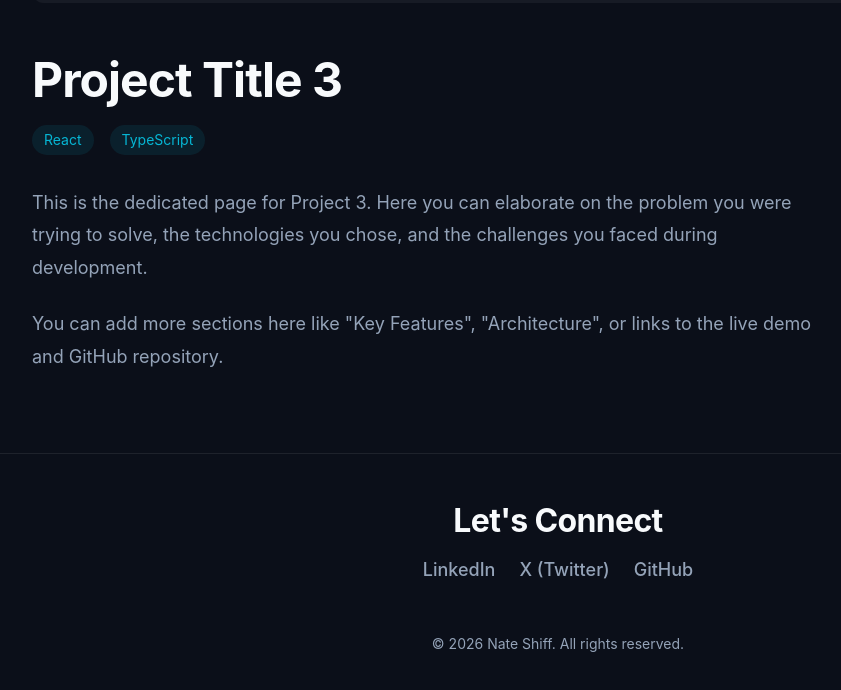
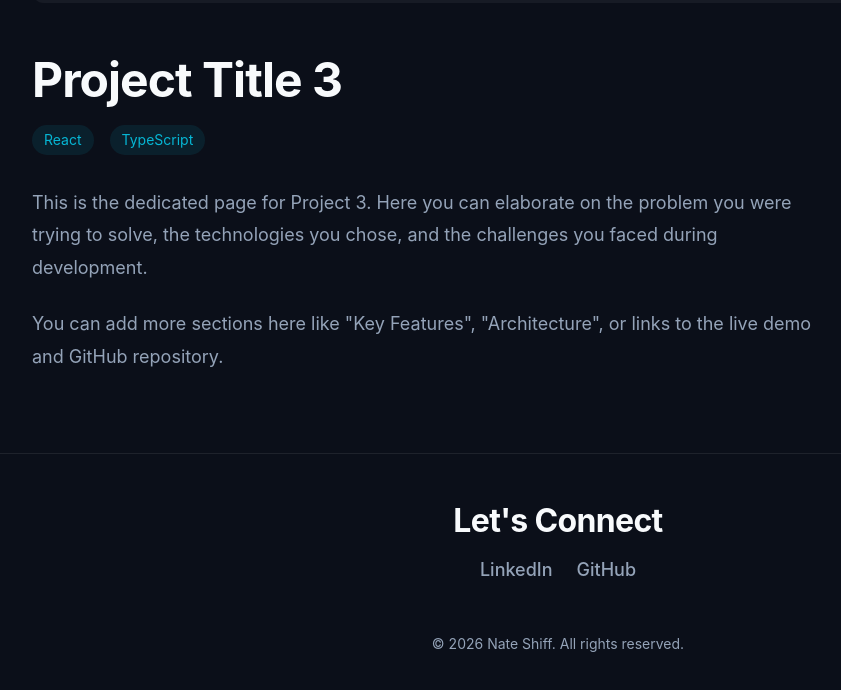
Before and after one commit to nshiff/nate-portfolio, a React (Vite) app: page /project/3 in a window 1280 px wide. Shown: the part 622-1312 px from the top of the page, without its empty margins (82-923 px from the left). Built offline with nearby package versions, Linux system fonts and the light colour scheme.

Commit message:
fixup - no card 'hover' style, remove X link

```diff
--- a/src/App.tsx
+++ b/src/App.tsx
@@ -43,9 +43,6 @@ function Layout() {
             <a href="https://www.linkedin.com/in/nate-shiff/" target="_blank" rel="noopener noreferrer" style={{ color: 'var(--text-secondary)', fontSize: '1.125rem', fontWeight: '500' }}>
               LinkedIn
             </a>
-            <a href="https://x.com/nateradetunes" target="_blank" rel="noopener noreferrer" style={{ color: 'var(--text-secondary)', fontSize: '1.125rem', fontWeight: '500' }}>
-              X (Twitter)
-            </a>
             <a href="https://github.com/nshiff" target="_blank" rel="noopener noreferrer" style={{ color: 'var(--text-secondary)', fontSize: '1.125rem', fontWeight: '500' }}>
               GitHub
             </a>
--- a/src/index.css
+++ b/src/index.css
@@ -39,7 +39,12 @@ body {
   flex-direction: column;
 }
 
-h1, h2, h3, h4, h5, h6 {
+h1,
+h2,
+h3,
+h4,
+h5,
+h6 {
   line-height: 1.2;
   font-weight: 700;
   letter-spacing: -0.02em;
@@ -82,7 +87,6 @@ a:hover {
 }
 
 .card:hover {
-  transform: translateY(-4px);
   box-shadow: var(--shadow-md);
   border-color: rgba(255, 255, 255, 0.15);
   background: var(--surface-color-hover);
```
